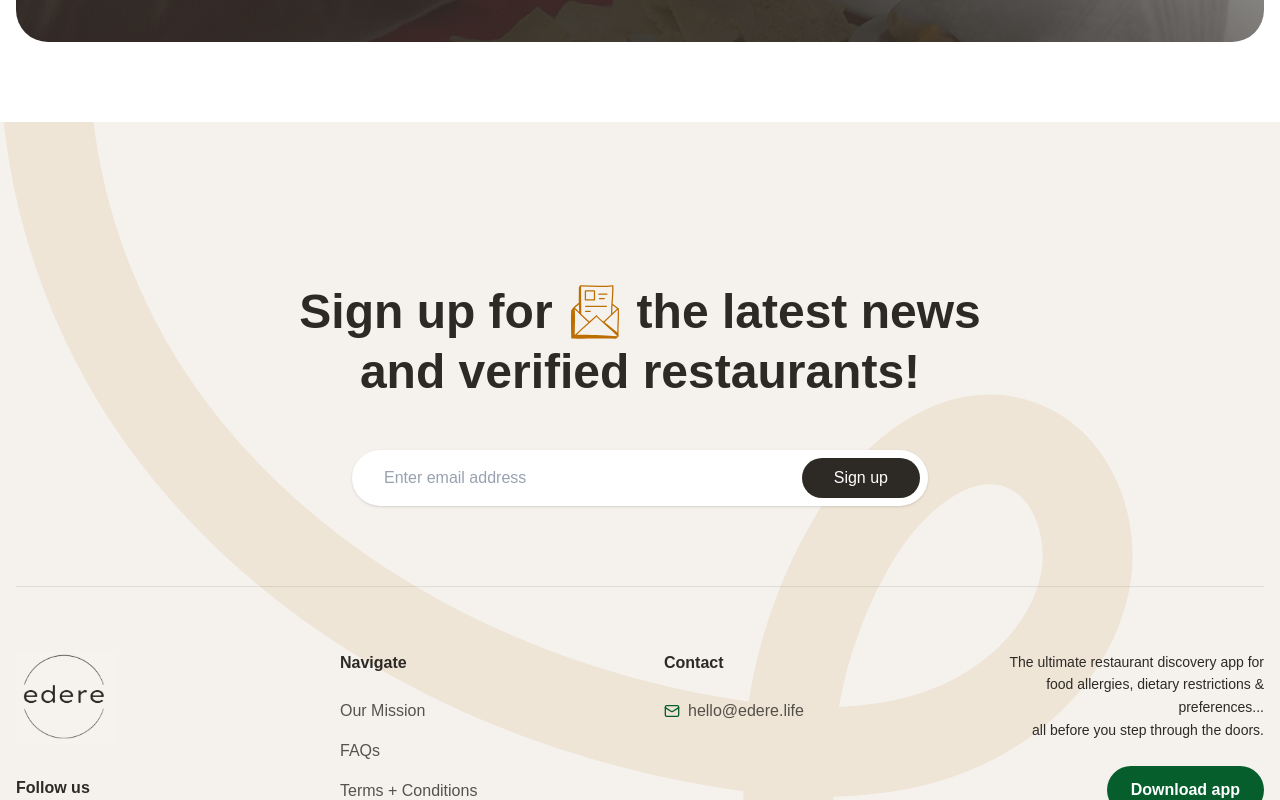
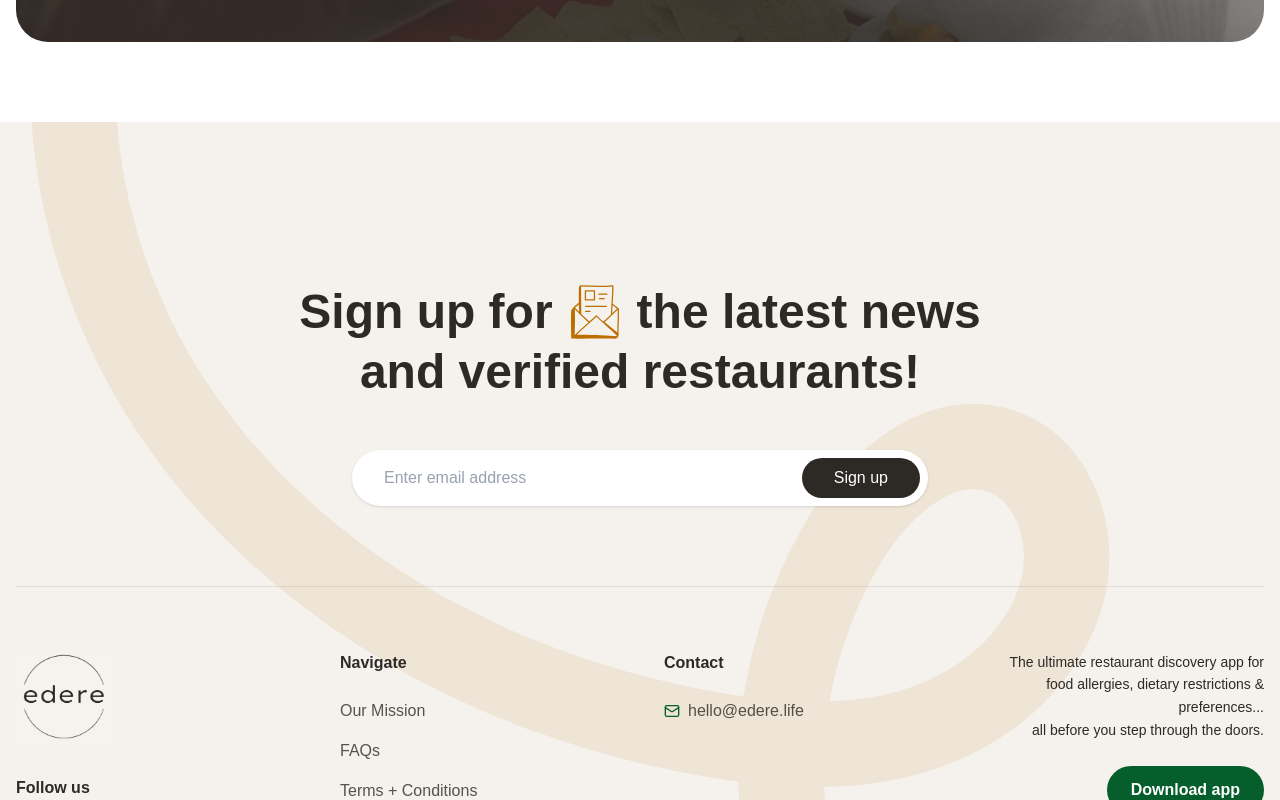
Before and after one commit to rifat-two-eight/edere_admin, a Next.js app: page / in a window 1280 px wide. Shown: the part 5980-6780 px from the top of the page. Built offline with nearby package versions, Linux system fonts and the light colour scheme.

Commit message:
signupfooter

```diff
--- a/app/layout.tsx
+++ b/app/layout.tsx
@@ -16,7 +16,6 @@ export default function RootLayout({
       <body className="antialiased bg-white text-slate-900">
         {children}
       </body>
-
     </html>
   );
 }
--- a/components/landing/SignupFooter.tsx
+++ b/components/landing/SignupFooter.tsx
@@ -13,7 +13,7 @@ export default function SignupFooter() {
                     src="/vector.svg"
                     alt="Background Swoosh"
                     fill
-                    className="object-cover opacity-100"
+                    className="object-contain opacity-100"
                 />
             </div>
 
```
Also changed, not shown: public/bg.svg.
